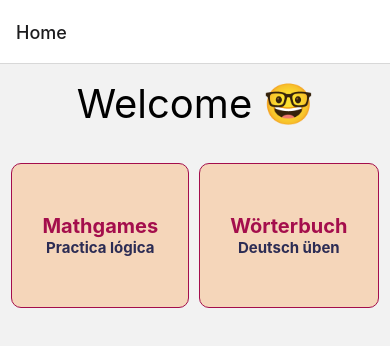
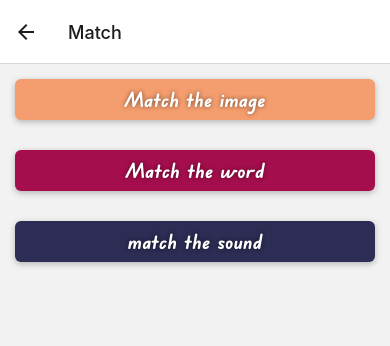
Before and after one commit to Gyrkora/mobile-app, a React Native app in the folder my-app/: screen /Match in a window 390 px wide. Shown: the top 346 px of the page. Built offline with nearby package versions, Linux system fonts and the light colour scheme.

Commit message:
desafio tabs mitad

```diff
--- /dev/null
+++ b/my-app/components/GridItem.js
@@ -0,0 +1,55 @@
+import { View, Text, TouchableOpacity, StyleSheet } from 'react-native'
+import colors from '../constants/colors'
+
+const GridItem = ({ item, onSelected }) => {
+	return (
+		<View style={styles.gridItem}>
+			<TouchableOpacity
+				style={{
+					...styles.container,
+					backgroundColor: item.backgroundColor,
+				}}
+				onPress={() => onSelected(item)}
+			>
+				<View>
+					<Text style={{ ...styles.title, color: item.color }}>
+						{item.title}
+					</Text>
+				</View>
+			</TouchableOpacity>
+		</View>
+	)
+}
+
+const styles = StyleSheet.create({
+	gridItem: {
+		flex: 1,
+		borderRadius: 6,
+		margin: 15,
+		height: 150,
+	},
+
+	container: {
+		flex: 1,
+		borderRadius: 6,
+		shadowColor: 'black',
+		shadowOpacity: 0.26,
+		shadowOffset: { width: 0, height: 2 },
+		shadowRadius: 6,
+		elevation: 3,
+		justifyContent: 'center',
+		alignItems: 'center',
+		padding: 8,
+	},
+
+	title: {
+		fontFamily: 'EducBold',
+		color: 'black',
+		fontSize: 20,
+		textShadowColor: 'rgba(0, 0, 0, 0.50)',
+		// textShadowOffset: { width: -1, height: 1 },
+		textShadowRadius: 4,
+	},
+})
+
+export default GridItem
--- /dev/null
+++ b/my-app/components/HomeCard.js
@@ -0,0 +1,41 @@
+import { StyleSheet, Text, TouchableOpacity } from 'react-native'
+import GridItem from './GridItem'
+import colors from '../constants/colors'
+
+const HomeCard = ({ item, onSelected }) => {
+	return (
+		<TouchableOpacity style={styles.button} onPress={() => onSelected(item)}>
+			<Text style={styles.text}>{item.title}</Text>
+			<Text style={styles.subtitle}>{item.subtitle}</Text>
+		</TouchableOpacity>
+	)
+}
+
+const styles = StyleSheet.create({
+	button: {
+		paddingVertical: 50,
+		paddingHorizontal: 30,
+		backgroundColor: colors.beige,
+		borderRadius: 10,
+		borderColor: colors.pink,
+		borderWidth: 1,
+		margin: 5,
+		alignItems: 'center',
+		justifyContent: 'center',
+	},
+	text: {
+		color: colors.pink,
+		fontWeight: 'bold',
+		fontSize: 20,
+		fontFamily: 'EducBold',
+	},
+
+	subtitle: {
+		color: colors.blue,
+		fontWeight: 'bold',
+		fontSize: 15,
+		textAlign: 'center',
+	},
+})
+
+export default HomeCard
--- /dev/null
+++ b/my-app/data/categories.js
@@ -0,0 +1,31 @@
+import colors from '../constants/colors'
+
+export const CATEGORIES = [
+	{
+		id: '1',
+		title: 'Calculate 🤔',
+		backgroundColor: colors.beige,
+		route: 'MathGames',
+		color: colors.pink,
+	},
+	{
+		id: '2',
+		title: 'Worterbuch 📚',
+		backgroundColor: colors.beige,
+		route: 'Worterbuch',
+		color: colors.pink,
+	},
+	{
+		id: '3',
+		title: 'Match it all 🏹',
+		backgroundColor: colors.beige,
+		route: 'Match',
+		color: colors.pink,
+	},
+	// {
+	// 	id: '4',
+	// 	title: 'Fill in the blank',
+	// 	color: colors.peach,
+	// 	route: ''
+	// },
+]
--- /dev/null
+++ b/my-app/data/matchCategories.js
@@ -0,0 +1,25 @@
+import colors from '../constants/colors'
+
+export const matchCategories = [
+	{
+		id: '1',
+		title: 'Match the image',
+		backgroundColor: colors.peach,
+		game: 'MatchImage',
+		color: 'white',
+	},
+	{
+		id: '2',
+		title: 'Match the word',
+		backgroundColor: colors.pink,
+		game: 'MatchWord',
+		color: 'white',
+	},
+	{
+		id: '3',
+		title: 'match the sound',
+		backgroundColor: colors.blue,
+		game: 'MatchSound',
+		color: 'white',
+	},
+]
--- a/my-app/navigation/AppNavigation.js
+++ b/my-app/navigation/AppNavigation.js
@@ -3,6 +3,10 @@ import { createNativeStackNavigator } from '@react-navigation/native-stack'
 import Worterbuch from '../pages/Wörterbuch'
 import Home from '../pages/Home'
 import MathGames from '../pages/MathGames'
+import MatchCategories from '../pages/MatchCategories'
+import MatchImage from '../pages/MatchImage'
+import MatchWord from '../pages/MatchWord'
+import MatchSound from '../pages/MatchSound'
 
 const Stack = createNativeStackNavigator()
 
@@ -13,6 +17,10 @@ const AppNavigation = () => {
 				<Stack.Screen name="Home" component={Home} />
 				<Stack.Screen name="MathGames" component={MathGames} />
 				<Stack.Screen name="Worterbuch" component={Worterbuch} />
+				<Stack.Screen name="Match" component={MatchCategories} />
+				<Stack.Screen name="MatchImage" component={MatchImage} />
+				<Stack.Screen name="MatchWord" component={MatchWord} />
+				<Stack.Screen name="MatchSound" component={MatchSound} />
 			</Stack.Navigator>
 		</NavigationContainer>
 	)
--- a/my-app/pages/AddNumbers.js
+++ b/my-app/pages/AddNumbers.js
@@ -8,6 +8,7 @@ import { RandomNum } from '../functions/numbers'
 const AddNumbers = (props) => {
 	const randomValue1 = Math.floor(Math.random() * 900)
 	const randomValue2 = Math.floor(Math.random() * 900)
+
 	function suma() {
 		let suma = randomValue1 + randomValue2
 		return suma
--- a/my-app/pages/Home.js
+++ b/my-app/pages/Home.js
@@ -1,28 +1,33 @@
-import { View, Text, StyleSheet, Button, TouchableOpacity } from 'react-native'
+import { View, Text, StyleSheet, FlatList } from 'react-native'
+import GridItem from '../components/GridItem'
+import HomeCard from '../components/HomeCard'
 import colors from '../constants/colors'
+import { CATEGORIES } from '../data/categories'
 
 const Home = ({ navigation }) => {
+	const handleSelectedCategory = (item) => {
+		navigation.navigate(item.route, {
+			categoryId: item.id,
+			name: item.title,
+		})
+	}
+
+	const renderGridItem = ({ item }) => (
+		<GridItem item={item} onSelected={handleSelectedCategory} />
+		// <HomeCard item={item} onSelected={handleSelectedCategory} />
+	)
+
 	return (
-		<View style={styles.screen}>
-			<Text style={{ fontSize: 40, marginTop: 15 }}>Welcome 🤓</Text>
+		<View>
+			<Text style={{ fontSize: 40, marginTop: 15, textAlign: 'center' }}>
+				Welcome 🤓
+			</Text>
 
-			<View style={styles.screenContainer}>
-				<TouchableOpacity
-					style={styles.button}
-					onPress={() => navigation.navigate('MathGames')}
-				>
-					<Text style={styles.text}>Mathgames</Text>
-					<Text style={styles.subtitle}>Practica lógica</Text>
-				</TouchableOpacity>
-
-				<TouchableOpacity
-					style={styles.button}
-					onPress={() => navigation.navigate('Worterbuch')}
-				>
-					<Text style={styles.text}>Wörterbuch</Text>
-					<Text style={styles.subtitle}>Deutsch üben</Text>
-				</TouchableOpacity>
-			</View>
+			<FlatList
+				data={CATEGORIES}
+				keyExtractor={(item) => item.id}
+				renderItem={renderGridItem}
+			/>
 		</View>
 	)
 }
@@ -34,7 +39,7 @@ const styles = StyleSheet.create({
 	},
 
 	screenContainer: {
-		flexDirection: 'row',
+		flexDirection: 'column',
 		justifyContent: 'space-evenly',
 		alignItems: 'center',
 		marginTop: 30,
@@ -64,3 +69,31 @@ const styles = StyleSheet.create({
 })
 
 export default Home
+
+{
+	/* <View style={styles.screenContainer}>
+				<TouchableOpacity
+					style={styles.button}
+					onPress={() => navigation.navigate('MathGames')}
+				>
+					<Text style={styles.text}>Mathgames</Text>
+					<Text style={styles.subtitle}>Practica lógica</Text>
+				</TouchableOpacity>
+
+				<TouchableOpacity
+					style={styles.button}
+					onPress={() => navigation.navigate('Worterbuch')}
+				>
+					<Text style={styles.text}>Wörterbuch</Text>
+					<Text style={styles.subtitle}>Deutsch üben</Text>
+				</TouchableOpacity>
+
+				<TouchableOpacity
+					style={styles.button}
+					onPress={() => navigation.navigate('Match')}
+				>
+					<Text style={styles.text}>Match</Text>
+					<Text style={styles.subtitle}>Match it all</Text>
+				</TouchableOpacity>
+			</View> */
+}
--- /dev/null
+++ b/my-app/pages/MatchCategories.js
@@ -0,0 +1,26 @@
+import { FlatList } from 'react-native'
+import GridItem from '../components/GridItem'
+import { matchCategories } from '../data/matchCategories'
+
+const MatchCategories = ({ navigation }) => {
+	const handleSelectedCategory = (item) => {
+		navigation.navigate(item.game, {
+			categoryId: item.id,
+			name: item.title,
+		})
+	}
+
+	const renderGridItem = ({ item }) => (
+		<GridItem item={item} onSelected={handleSelectedCategory} />
+	)
+
+	return (
+		<FlatList
+			data={matchCategories}
+			keyExtractor={(item) => item.id}
+			renderItem={renderGridItem}
+		/>
+	)
+}
+
+export default MatchCategories
--- /dev/null
+++ b/my-app/pages/MatchImage.js
@@ -0,0 +1,12 @@
+import React from 'react'
+import { Text, View } from 'react-native'
+
+const MatchImage = () => {
+	return (
+		<View>
+			<Text>MatchImage</Text>
+		</View>
+	)
+}
+
+export default MatchImage
--- /dev/null
+++ b/my-app/pages/MatchSound.js
@@ -0,0 +1,11 @@
+import { Text, View } from 'react-native'
+
+const MatchSound = () => {
+	return (
+		<View>
+			<Text>MatchSound</Text>
+		</View>
+	)
+}
+
+export default MatchSound
--- /dev/null
+++ b/my-app/pages/MatchWord.js
@@ -0,0 +1,11 @@
+import { Text, View } from 'react-native'
+
+const MatchWord = () => {
+	return (
+		<View>
+			<Text>MatchWord</Text>
+		</View>
+	)
+}
+
+export default MatchWord
```
